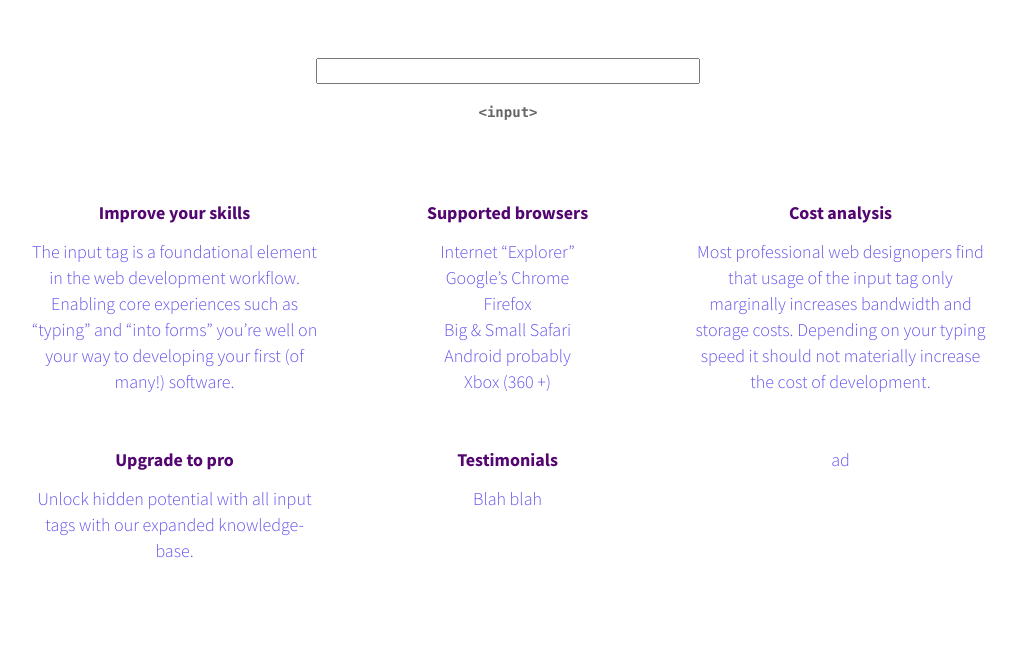
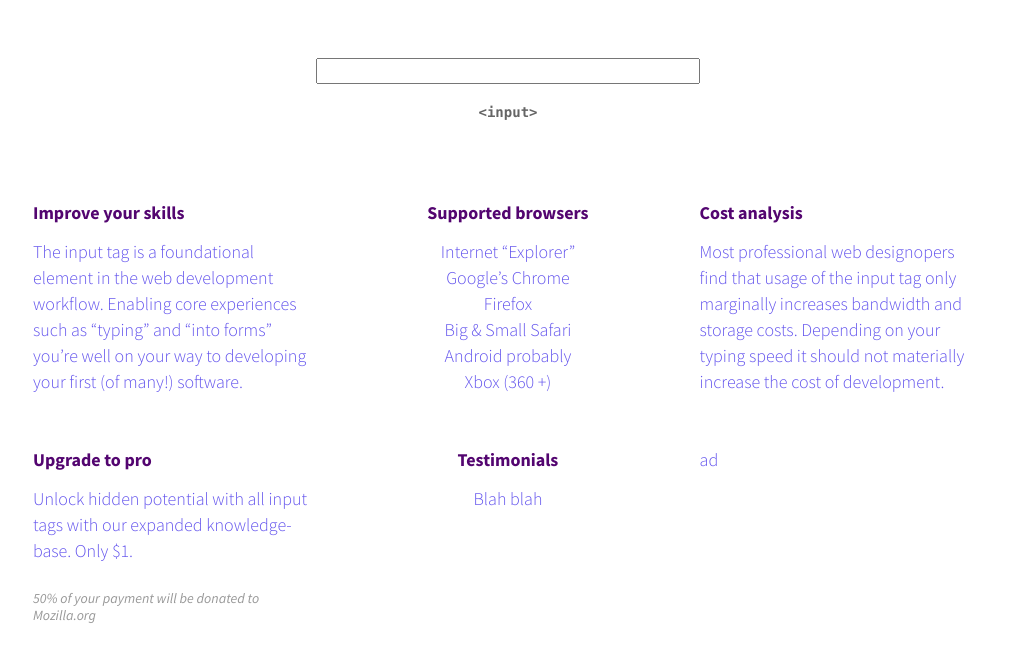
Before and after one commit to sftw/core, a website: page preview/index.html in a window 1280 px wide. Shown: the part 147-800 px from the top of the page, without its empty margins (132-1149 px from the left). Drawn offline with Linux system fonts and the light colour scheme.

Commit message:
Payment info

```diff
--- a/preview/index.html
+++ b/preview/index.html
@@ -68,7 +68,7 @@
       </section>
       <section>
         <h3>Upgrade to pro</h3>
-        <p>Unlock hidden potential with all input tags with our expanded knowledge-base.</p>
+        <p>Unlock hidden potential with all input tags with our expanded knowledge-base. Only $1.</p>
         <div class="payme-pro">
           <form action="" method="POST">
             <script
@@ -80,6 +80,7 @@
               data-image="http://shitfortheweb.com/core/social/inputtag/stripe.png">
             </script>
           </form>
+          <p class="charity-case">50% of your payment will be donated to Mozilla.org</p>
         </div>
       </section>
       <section>
--- a/src/scss/sftw-core.scss
+++ b/src/scss/sftw-core.scss
@@ -92,6 +92,15 @@ h3 {
 
   .payme-pro {
     margin: $baseline 0 0 0;
+
+    .charity-case {
+      margin: $baseline 0 0 0;
+      font-size: $font-small;
+      color: lighten($grey, 20%);
+      font-style: italic;
+      font-weight: 400;
+      line-height: $baseline/1.5;
+    }
   }
 }
 
@@ -201,14 +210,20 @@ h3 {
     padding: 0;
 
     & > section {
-      width: 33.3%;
+      box-sizing: border-box;
+      width: 33.33%;
       float: left;
-      padding: 0 2%;
-      text-align: center;
+      padding: 0 2.5%;
+      //text-align: center;
+
+      &:nth-child(2),
+      &:nth-child(5) {
+        text-align: center;
+      }
     }
 
     .payme-pro {
-      text-align: center;
+      //text-align: center;
     }
   }
 
```
Also changed, not shown: css/sftw-core.css.
